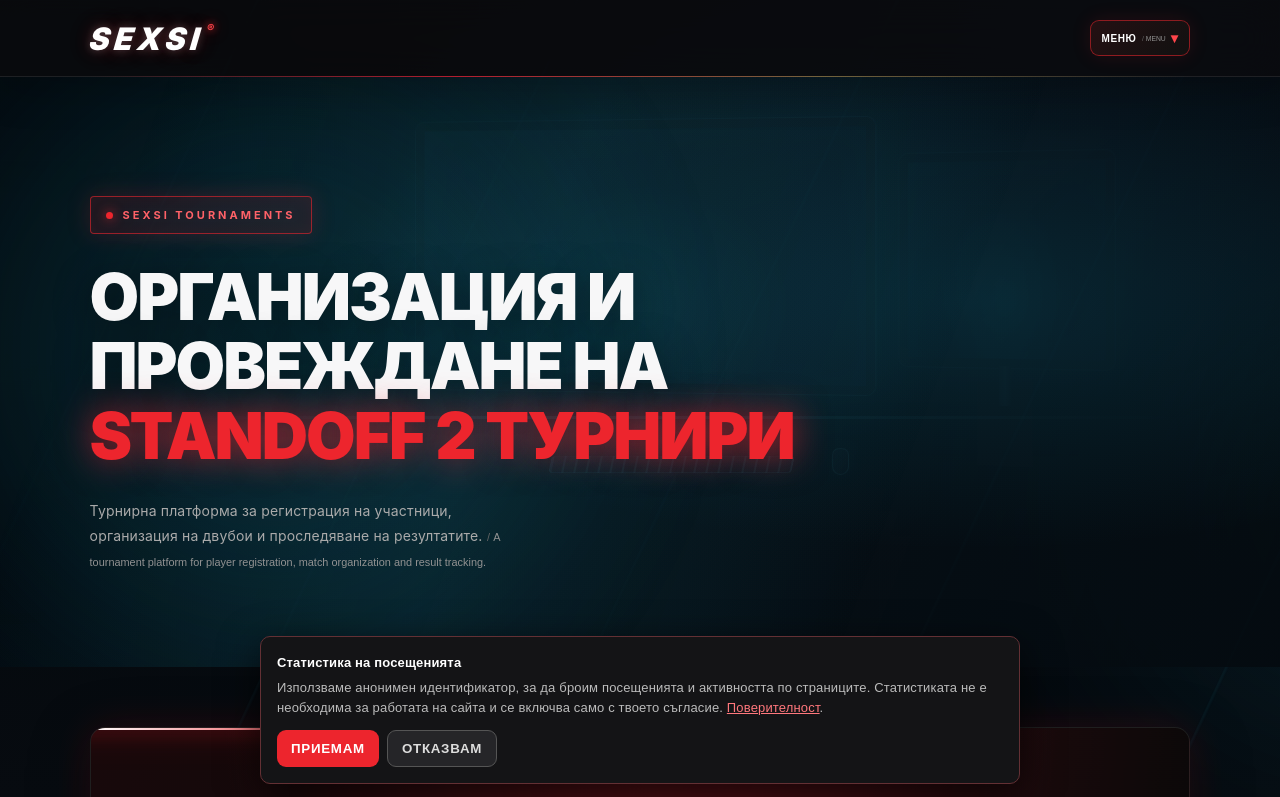
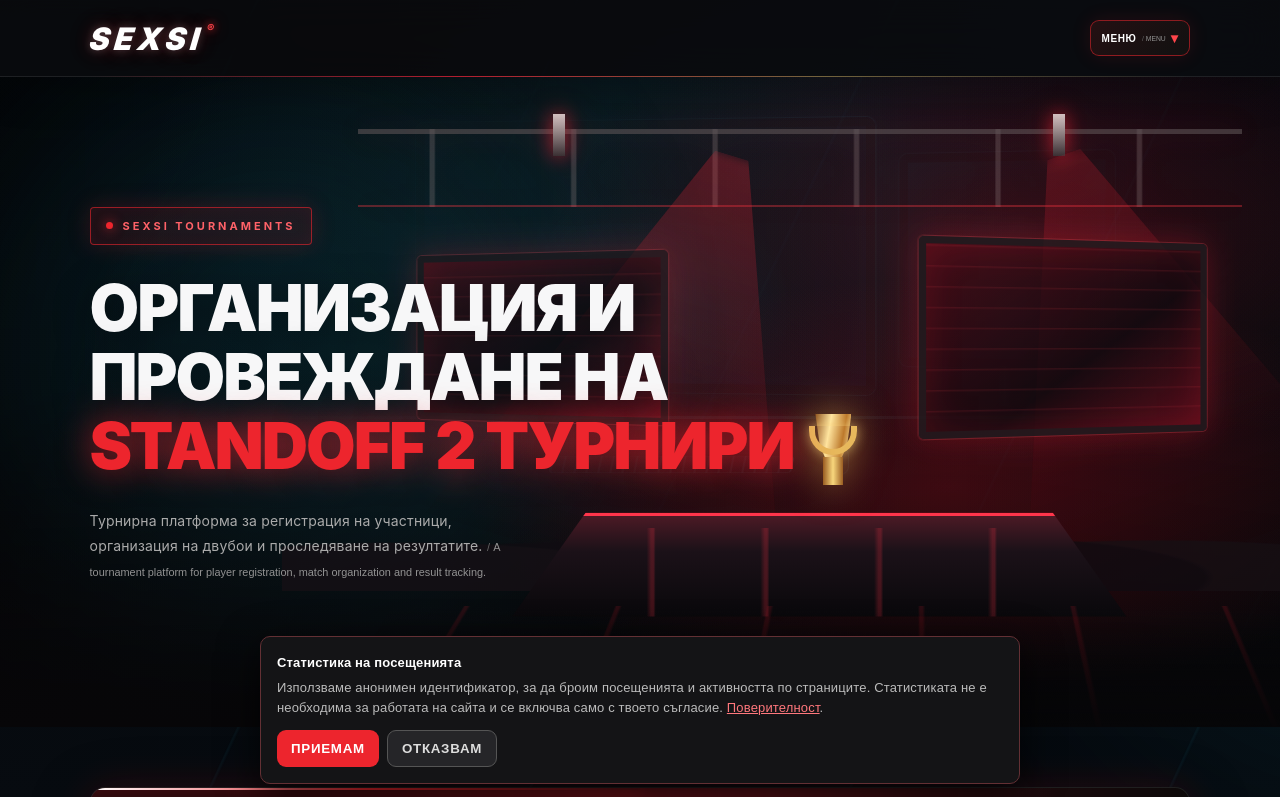
Before and after one commit to sexsi-tournament/sexsi-tournaments, a plain HTML site: page index.html in a window 1280 px wide. Shown: the top 797 px of the page. Drawn offline with nearby package versions, Linux system fonts and the light colour scheme; no server answers.

Commit message:
Build championship arena scene on homepage

```diff
--- a/index.html
+++ b/index.html
@@ -669,6 +669,29 @@ body:after{background:repeating-linear-gradient(115deg,transparent 0 145px,rgba(
 .hero:after{background:linear-gradient(90deg,transparent,rgba(45,190,220,.10),transparent)!important}
 @media(max-width:760px){.setup-monitor-main{left:10%;top:18%;width:60%;height:24%;opacity:.28}.setup-monitor-side{left:72%;top:22%;width:22%;height:20%;opacity:.2}.setup-keyboard{left:34%;top:49%;width:30%;opacity:.3}.setup-mouse{top:49%;opacity:.25}.setup-desk{top:46%;opacity:.4}}
 
+
+/* CHAMPIONSHIP ARENA — homepage-only visual scene */
+.championship-hero{isolation:isolate!important;min-height:650px!important;background:linear-gradient(90deg,rgba(5,5,7,.98) 0%,rgba(7,5,7,.90) 38%,rgba(8,4,7,.48) 72%,rgba(5,5,7,.68) 100%)!important}
+.championship-hero:before,.championship-hero:after{z-index:1!important}
+.championship-hero .hero-content{z-index:8!important;max-width:820px}
+.championship-backdrop{position:absolute;inset:0;z-index:2;overflow:hidden;pointer-events:none;background:radial-gradient(ellipse at 74% 63%,rgba(237,25,43,.24),transparent 36%),radial-gradient(ellipse at 80% 23%,rgba(255,35,54,.17),transparent 33%),linear-gradient(180deg,rgba(5,5,7,.08),rgba(5,5,7,.15) 48%,#070608 100%)}
+.arena-truss{position:absolute;left:28%;right:3%;top:8%;height:12%;border-top:5px solid rgba(100,89,91,.55);border-bottom:2px solid rgba(255,55,68,.35);background:repeating-linear-gradient(90deg,transparent 0 8%,rgba(170,150,150,.24) 8.2% 8.6%,transparent 8.8% 16%);filter:drop-shadow(0 0 14px rgba(255,35,55,.22))}
+.arena-truss:before,.arena-truss:after{content:"";position:absolute;top:-20px;width:12px;height:42px;background:linear-gradient(#d8c4c4,#3a3033);box-shadow:0 0 18px rgba(255,40,55,.65)}
+.arena-truss:before{left:22%}.arena-truss:after{right:20%}
+.arena-beam{position:absolute;top:12%;width:30%;height:68%;transform-origin:top center;opacity:.56;filter:blur(5px);background:linear-gradient(180deg,rgba(255,40,58,.48),rgba(255,25,45,.08) 68%,transparent);clip-path:polygon(46% 0,55% 0,100% 100%,0 100%)}
+.arena-beam-left{left:42%;transform:rotate(17deg)}.arena-beam-right{right:2%;transform:rotate(-19deg);opacity:.43}
+.arena-crowd{position:absolute;left:22%;right:0;bottom:21%;height:20%;opacity:.76;background:radial-gradient(ellipse at 12% 85%,#171116 0 18%,transparent 19%),radial-gradient(ellipse at 28% 92%,#100d12 0 22%,transparent 23%),radial-gradient(ellipse at 49% 88%,#171015 0 21%,transparent 22%),radial-gradient(ellipse at 69% 90%,#100d12 0 24%,transparent 25%),radial-gradient(ellipse at 88% 86%,#171015 0 20%,transparent 21%)}
+.arena-screen{position:absolute;top:27%;width:20%;height:26%;border:7px solid #21191d;border-radius:5px;background:repeating-linear-gradient(0deg,transparent 0 18px,rgba(255,65,78,.13) 19px 20px),linear-gradient(145deg,rgba(77,10,22,.92),rgba(12,8,13,.98) 60%,rgba(110,13,30,.75));box-shadow:0 0 0 1px rgba(255,80,90,.32),0 0 34px rgba(238,25,48,.35),inset 0 0 35px rgba(255,30,50,.18);transform:perspective(700px) rotateY(-12deg)}
+.arena-screen-left{left:32%;opacity:.68}.arena-screen-right{right:5%;top:25%;width:23%;height:30%;transform:perspective(700px) rotateY(12deg);opacity:.82}
+.arena-stage{position:absolute;right:12%;bottom:17%;width:48%;height:16%;background:linear-gradient(180deg,#4b1a25 0%,#1b1118 35%,#09080b 100%);clip-path:polygon(12% 0,88% 0,100% 100%,0 100%);border-top:3px solid #ff354b;box-shadow:0 -12px 45px rgba(255,25,50,.32)}
+.arena-stage:before{content:"";position:absolute;inset:12% 13% 0;background:repeating-linear-gradient(90deg,rgba(255,50,70,0) 0 12%,rgba(255,50,70,.22) 13% 13.5%,transparent 14% 25%)}
+.arena-trophy{position:absolute;right:32%;bottom:32%;width:74px;height:105px;z-index:4;filter:drop-shadow(0 0 18px rgba(255,190,83,.55))}
+.arena-trophy:before{content:"";position:absolute;left:19px;top:0;width:36px;height:48px;background:linear-gradient(100deg,#8c541d,#ffe6a0 38%,#bd792b 72%,#fff0b0);clip-path:polygon(0 0,100% 0,88% 65%,68% 100%,32% 100%,12% 65%)}
+.arena-trophy:after{content:"";position:absolute;left:27px;top:43px;width:20px;height:28px;background:linear-gradient(90deg,#9a5d22,#f8d77d,#9a5d22)}
+.arena-trophy span{position:absolute;left:13px;top:12px;width:48px;height:29px;border:6px solid #e7b85c;border-top:0;border-radius:0 0 25px 25px;box-shadow:0 0 12px rgba(255,220,130,.55)}
+.arena-floor{position:absolute;left:25%;right:-5%;bottom:0;height:24%;background:linear-gradient(180deg,rgba(8,7,10,0),rgba(5,5,7,.96)),repeating-linear-gradient(95deg,transparent 0 8%,rgba(255,30,50,.13) 8.2% 8.5%,transparent 8.8% 17%);transform:perspective(400px) rotateX(25deg);transform-origin:bottom}
+@media(max-width:760px){.championship-hero{min-height:570px!important;padding-top:65px!important;padding-bottom:65px!important}.championship-backdrop{opacity:.58}.arena-truss{left:8%;right:0;top:8%;height:9%}.arena-screen-left{left:20%;top:36%;width:28%;height:20%}.arena-screen-right{right:-3%;top:34%;width:30%;height:22%}.arena-stage{right:0;bottom:14%;width:76%;height:14%}.arena-trophy{right:29%;bottom:28%;transform:scale(.72)}.arena-crowd{left:0;bottom:17%}.arena-beam-left{left:28%}.arena-beam-right{right:-10%}.arena-floor{left:0;height:18%}}
+
 </style>
   <link rel="stylesheet" href="elite.css?v=20261119-red2">
 </head>
@@ -757,7 +780,11 @@ body:after{background:repeating-linear-gradient(115deg,transparent 0 145px,rgba(
 
 <main>
 <div class="hero championship-hero" id="home">
-  <div class="championship-backdrop" aria-hidden="true"></div>
+  <div class="championship-backdrop" aria-hidden="true">
+    <div class="arena-truss"></div><div class="arena-beam arena-beam-left"></div><div class="arena-beam arena-beam-right"></div>
+    <div class="arena-crowd"></div><div class="arena-screen arena-screen-left"></div><div class="arena-screen arena-screen-right"></div>
+    <div class="arena-stage"></div><div class="arena-trophy"><span></span></div><div class="arena-floor"></div>
+  </div>
   <div class="hero-content">
     <div class="tag">SEXSI TOURNAMENTS</div>
     <h1>ОРГАНИЗАЦИЯ И ПРОВЕЖДАНЕ НА<br><span>STANDOFF 2 ТУРНИРИ</span></h1>
```
